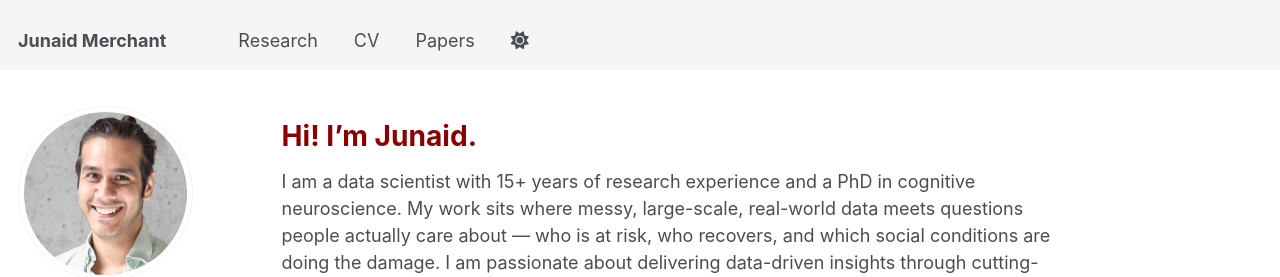
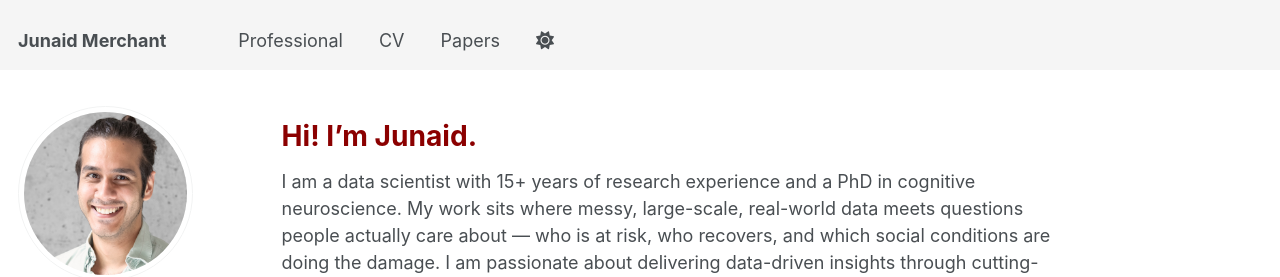
Before and after one commit to JunaidMerchant/JunaidMerchant.github.io, a Jekyll site: the page built from _pages/about.md, in a window 1280 px wide. Shown: the top 277 px of the page. Built offline with Jekyll 4.4.1, drawn with Linux system fonts in a browser that asks for light colours; some web fonts are replaced.

Commit message:
Update navigation links
Replaced 'Research' link with 'Professional' link in navigation.

```diff
--- a/_data/navigation.yml
+++ b/_data/navigation.yml
@@ -5,8 +5,10 @@
 # prevent it from being included in the site.
 
 main:
-  - title: "Research"
-    url: /research/
+  - title: "Professional"
+    url: /professional/
+  # - title: "Research"
+  #   url: /research/
   - title: "CV"
     url: /cv/
   - title: "Papers"
```
